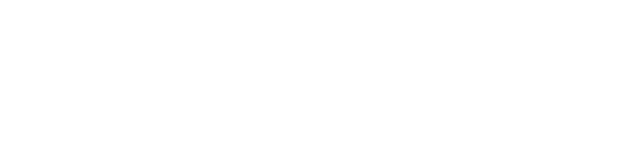
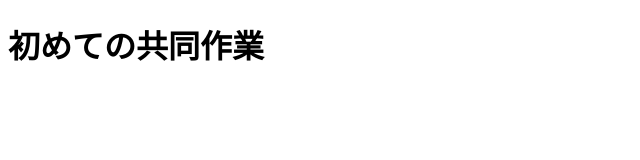
Before and after one commit to ticatomonaga/groupPink, a plain HTML site: page index.html in a window 1280 px wide. Shown: the whole page, without its empty margins (0-640 px from the left). Drawn offline with Linux system fonts and the light colour scheme.

Commit message:
index: h1追加 README: テキスト追加

```diff
--- a/index.html
+++ b/index.html
@@ -5,6 +5,6 @@
   <title>groupPink</title>
 </head>
 <body>
-
+<h1>初めての共同作業</h1>
 </body>
 </html>
```
Also changed, not shown: 1 other file.
